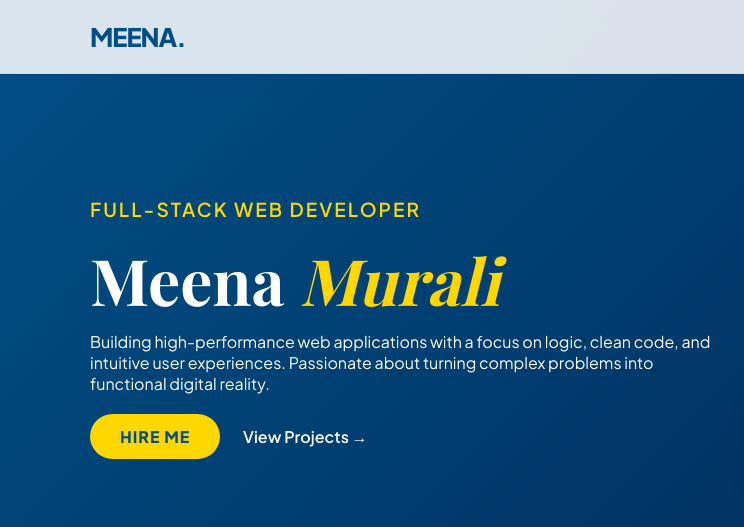
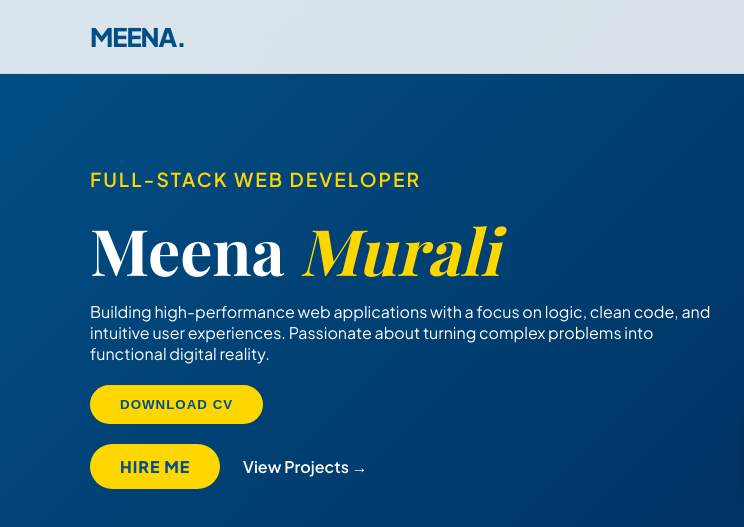
Before and after one commit to meenamurali1217-dot/Gen-AI, a plain HTML site: page index.html in a window 1280 px wide. Shown: the top 527 px of the page, 0-744 px from the left. Drawn offline with nearby package versions, Linux system fonts and the light colour scheme; a web font is replaced by a local one.

Commit message:
added cv to download

```diff
--- a/index.html
+++ b/index.html
@@ -146,7 +146,8 @@
                 <div class="hero-text" data-aos="fade-right">
                     <p class="subtitle">Full-Stack Web Developer</p>
                     <h1>Meena <i>Murali</i></h1>
-                    <p>Building high-performance web applications with a focus on logic, clean code, and intuitive user experiences. Passionate about turning complex problems into functional digital reality.</p>
+                    <p>Building high-performance web applications with a focus on logic, clean code, and intuitive user experiences. Passionate about turning complex problems into functional digital reality.</p> <br>
+                   <a href="cv-template.pdf" download> <button class="btn-accent" style="text-decoration:none;">Download CV</button></a>
                     <div style="margin-top: 2rem;">
                         <a href="#contact" class="btn-accent" style="text-decoration:none;">Hire Me</a>
                         <a href="#projects" style="color:white; margin-left:20px; text-decoration:none; font-weight:600;">View Projects →</a>
@@ -303,7 +304,8 @@
                 <div class="project-card" data-aos="fade-up" data-aos-delay="200">
                     <div class="project-img" style="background: #e8f5e9;">
                         <!-- Using a generic background since image is not provided -->
-                        <h1 style="color: #014f86;"><i class="fas fa-heartbeat"></i></h1>
+                         <img src="./images/healthcare.png 2026-05-05 142050.png" alt="" width="100%" height="100%">
+                        <!-- <h1 style="color: #014f86;"><i class="fas fa-heartbeat"></i></h1> -->
                         <div class="project-overlay">
                             <a href="https://meenamurali1217-dot.github.io/Day-4/" target="_blank" class="btn-accent" style="text-decoration:none;">View Website</a>
                         </div>
```
Also changed, not shown: images/healthcare.png (added), 1 other file.
